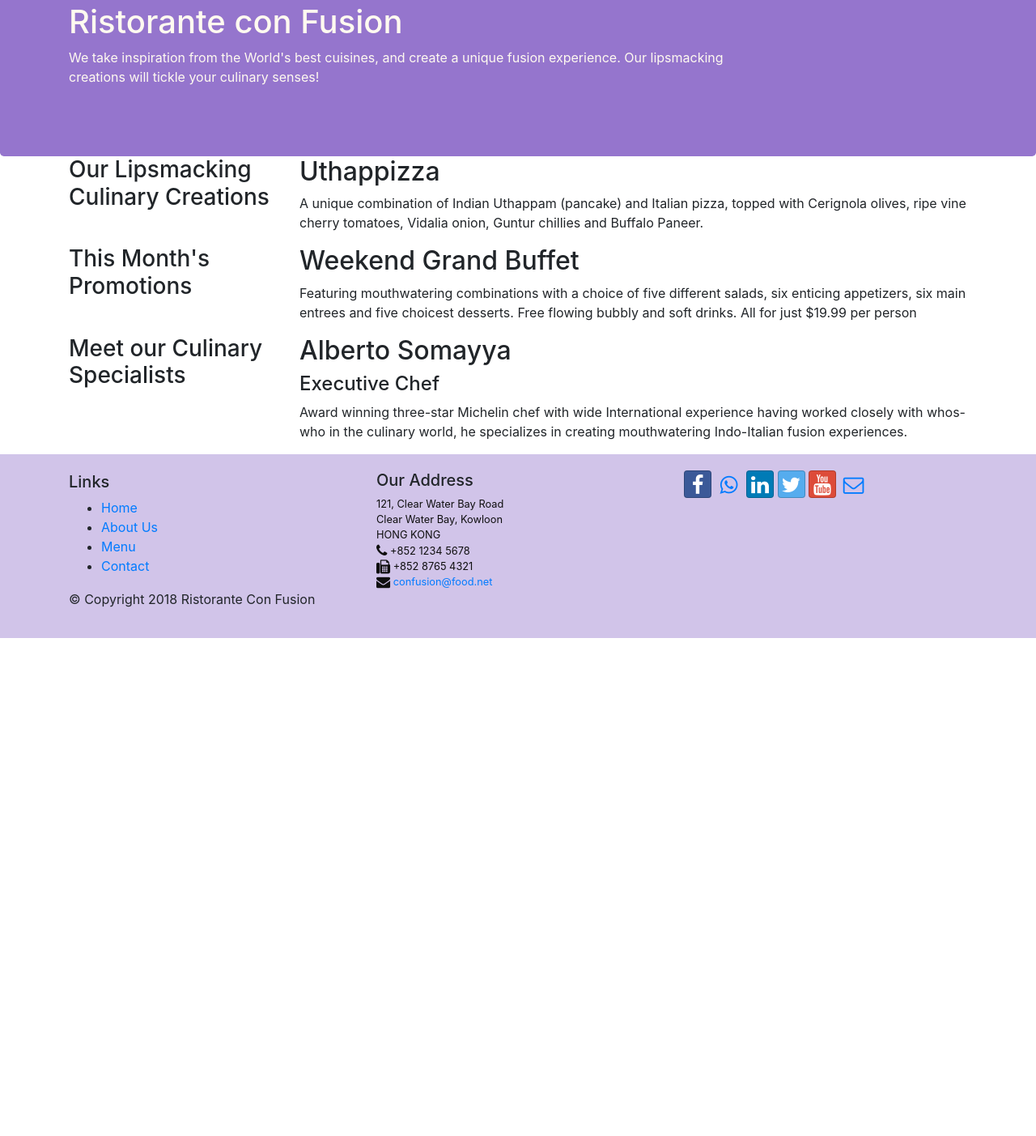
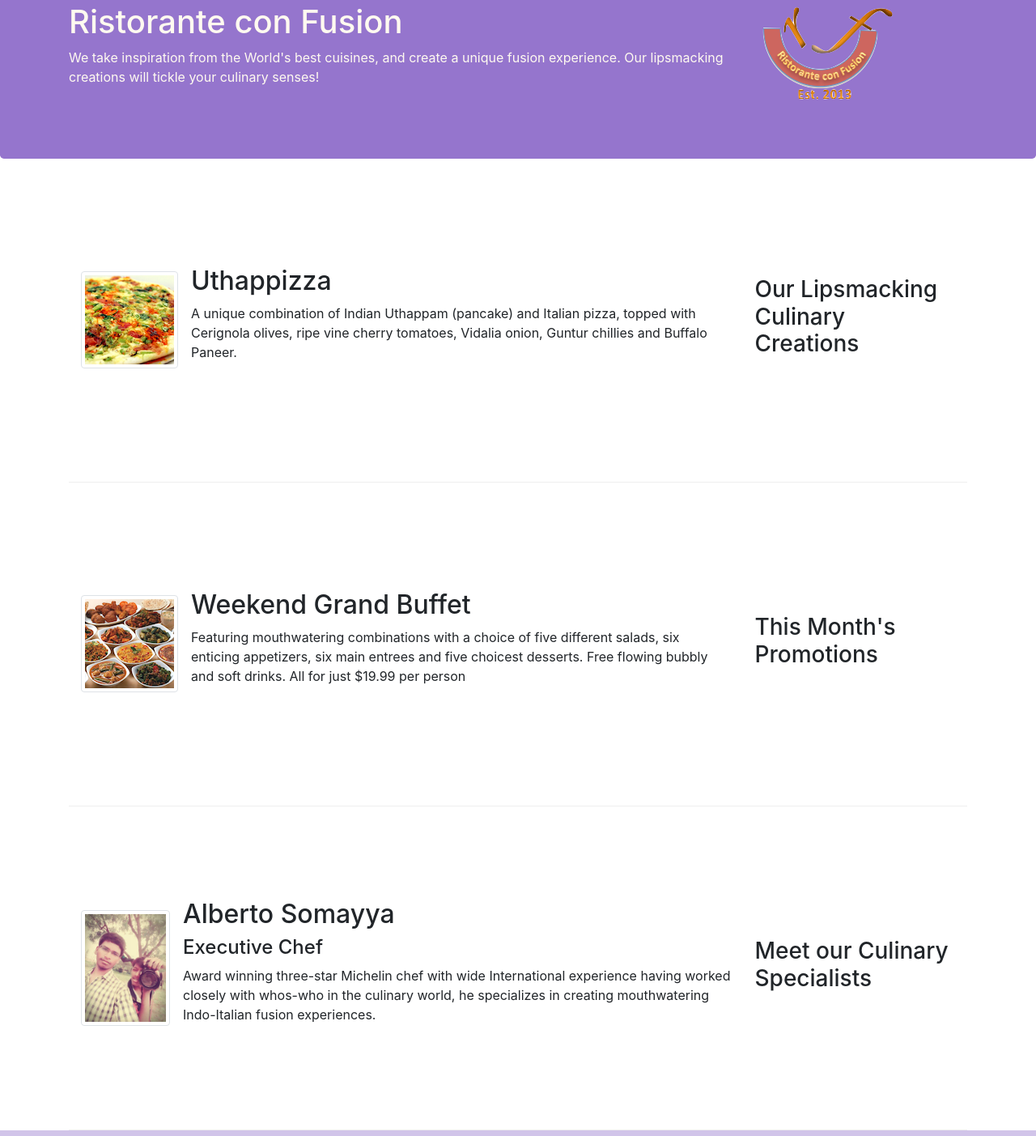
Before and after one commit to RamkiGanesh007/ConFusion, a website: page index.html in a window 1280 px wide. Shown: the part 117-1520 px from the top of the page at 81% size. Before the commit the page ends 905 px from the top, so only its background shows below. Drawn offline with nearby package versions, Linux system fonts and the light colour scheme.

Commit message:
Images and Media

```diff
--- a/index.html
+++ b/index.html
@@ -23,7 +23,7 @@
             <button class="navbar-toggler" type="button" data-toggle="collapse" data-target="#Navbar">
                 <span class="navbar-toggler-icon"></span>
             </button>
-            <a class="navbar-brand" href="#">Ristorante con Fusion</a>
+            <a class="navbar-brand" href="#"><img src="img/logo.png" height="40" width="30"></a>
             <div class="collapse navbar-collapse" id="Navbar">
         <ul class="navbar-nav mr-auto ">
             <li class="nav-item active"><a class="nav-link" href="#"><span class="fa fa-home fa-lg"></span> Home</a></li>
@@ -42,43 +42,83 @@
                     <h1>Ristorante con Fusion</h1>
                     <p>We take inspiration from the World's best cuisines, and create a unique fusion experience. Our lipsmacking creations will tickle your culinary senses!</p>
                 </div>
-                <div class="col-12 col-sm col-md">
+                <div class="col-12 col-sm align-self-center">
+                    <img src="img/logo.png" class="img-fluid">
                 </div>
             </div>
         </div>
     </header>
+
+
     <div class="container">
-        <div class="row">
-            <div class="col-12 col-sm-4 col-md-3">
+
+        <div class="row row-content align-items-center">
+            <div class="col-12 col-sm-4 order-sm-last col-md-3">
                 <h3>Our Lipsmacking Culinary Creations</h3>
             </div>
             <div class="col-12 col-sm col-md">
-                <h2>Uthappizza</h2>
-                <p>A unique combination of Indian Uthappam (pancake) and Italian pizza, topped with Cerignola olives, ripe vine cherry tomatoes, Vidalia onion, Guntur chillies and Buffalo Paneer.</p>
+                <div class="media">
+                    <img class="d-flex mr-3 img-thumbnail align-self-center"
+                            src="img/uthappizza.png" alt="Uthappizza">
+                    <div class="media-body">
+                        <h2 class="mt-0">Uthappizza</h2>
+                        <p class="d-none d-sm-block">A unique combination of Indian Uthappam (pancake) and
+                            Italian pizza, topped with Cerignola olives, ripe vine
+                            cherry tomatoes, Vidalia onion, Guntur chillies and
+                            Buffalo Paneer.</p>
+                    </div>
+                </div>
             </div>
         </div>
-        <div class="row">
-            <div class="col-12 col-sm-4 col-md-3">
+
+
+
+
+
+        <div class="row row-content align-items-center">
+            <div class="col-12 col-sm-4 order-sm-last col-md-3">
                 <h3>This Month's Promotions</h3>
             </div>
             <div class="col-12 col-sm col-md">
-                <h2>Weekend Grand Buffet</h2>
-                <p>Featuring mouthwatering combinations with a choice of five different salads, six enticing appetizers, six main entrees and five choicest desserts. Free flowing bubbly and soft drinks. All for just $19.99 per person </p>
+                <div class="media">
+                    <img class="d-flex mr-3 img-thumbnail align-self-center"
+                            src="img/buffet.png" alt="buffet">
+                    <div class="media-body">
+                        <h2 class="mt-0">Weekend Grand Buffet</h2>
+                            <p class="d-none d-sm-block">Featuring mouthwatering combinations with a choice of five different salads,
+                            six enticing appetizers, six main entrees and five choicest desserts.
+                                Free flowing bubbly and soft drinks. All for just $19.99 per person </p>
+                    </div>
+                </div>
             </div>
         </div>
 
-        <div class="row">
-            <div class="col-12 col-sm-4 col-md-3">
+
+
+
+        <div class="row row-content align-items-center">
+            <div class="col-12 col-sm-4 order-sm-last col-md-3">
                 <h3>Meet our Culinary Specialists</h3>
             </div>
             <div class="col-12 col-sm sol-md">
-                <h2>Alberto Somayya</h2>
-                <h4>Executive Chef</h4>
-                <p>Award winning three-star Michelin chef with wide International experience having worked closely with whos-who in the culinary world, he specializes in creating mouthwatering Indo-Italian fusion experiences. </p>
-            </div>
+                <div class="media">
+                    <img class="d-flex mr-3 img-thumbnail align-self-center"
+                            src="img/alberto.png" alt="Alberto Somayya" height="110" width="110">
+                    <div class="media-body">
+                        <h2 class="mt-0">Alberto Somayya</h2>
+                        <h4>Executive Chef</h4>
+                        <p class="d-none d-sm-block">Award winning three-star Michelin chef with wide
+                            International experience having worked closely with
+                            whos-who in the culinary world, he specializes in
+                            creating mouthwatering Indo-Italian fusion experiences.
+                            </p>
+                    </div>
+                </div> </div>
         </div>
     </div>
 </div>
+
+
     <footer class="footer">
         <div class="container">
             <div class="row">
```
Also changed, not shown: aboutus.html (+4 -1 lines), contactus.html (+3 -2 lines), img/alberto.png (added), img/buffet.png (added), img/logo.png (added), img/uthappizza.png (added), 1 other file.
